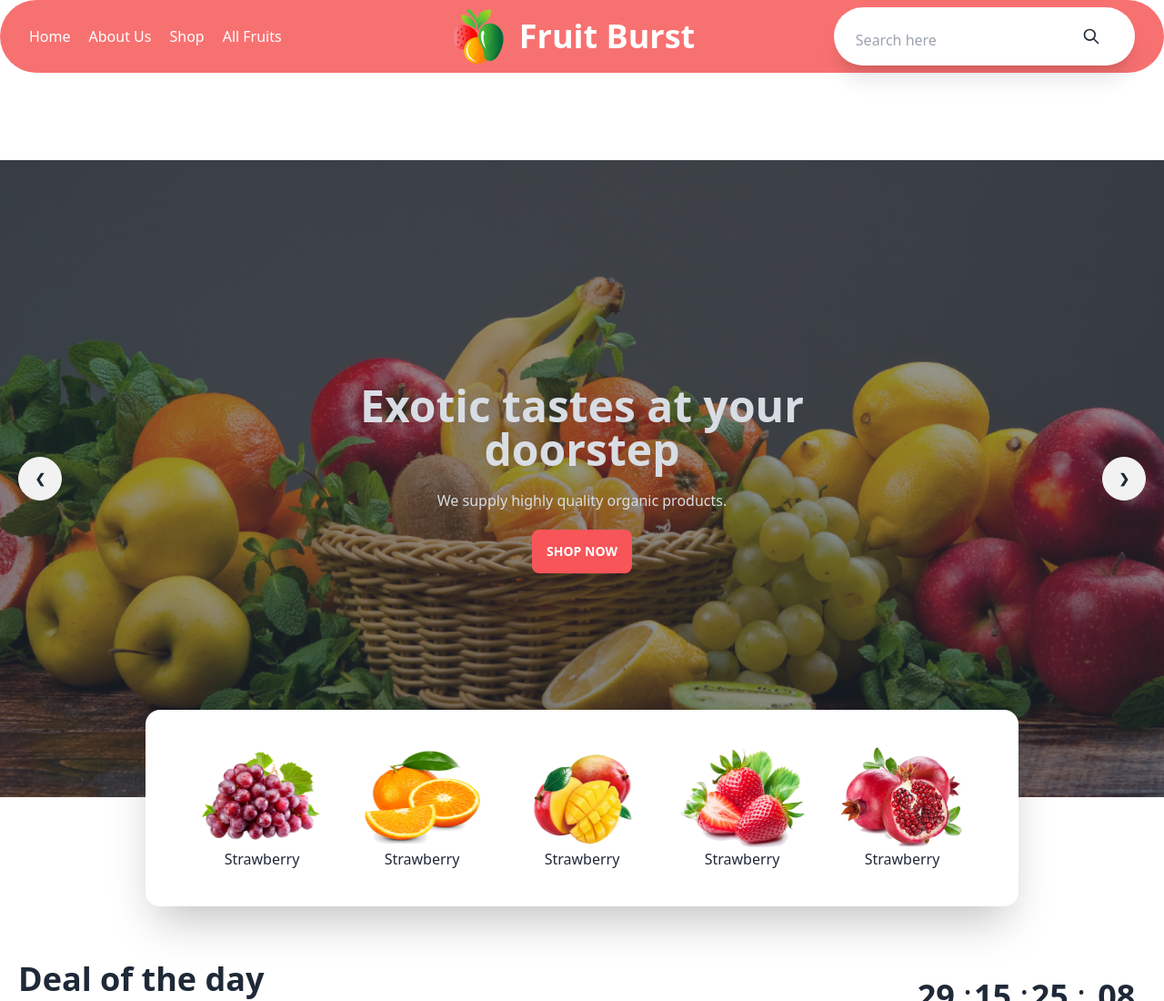
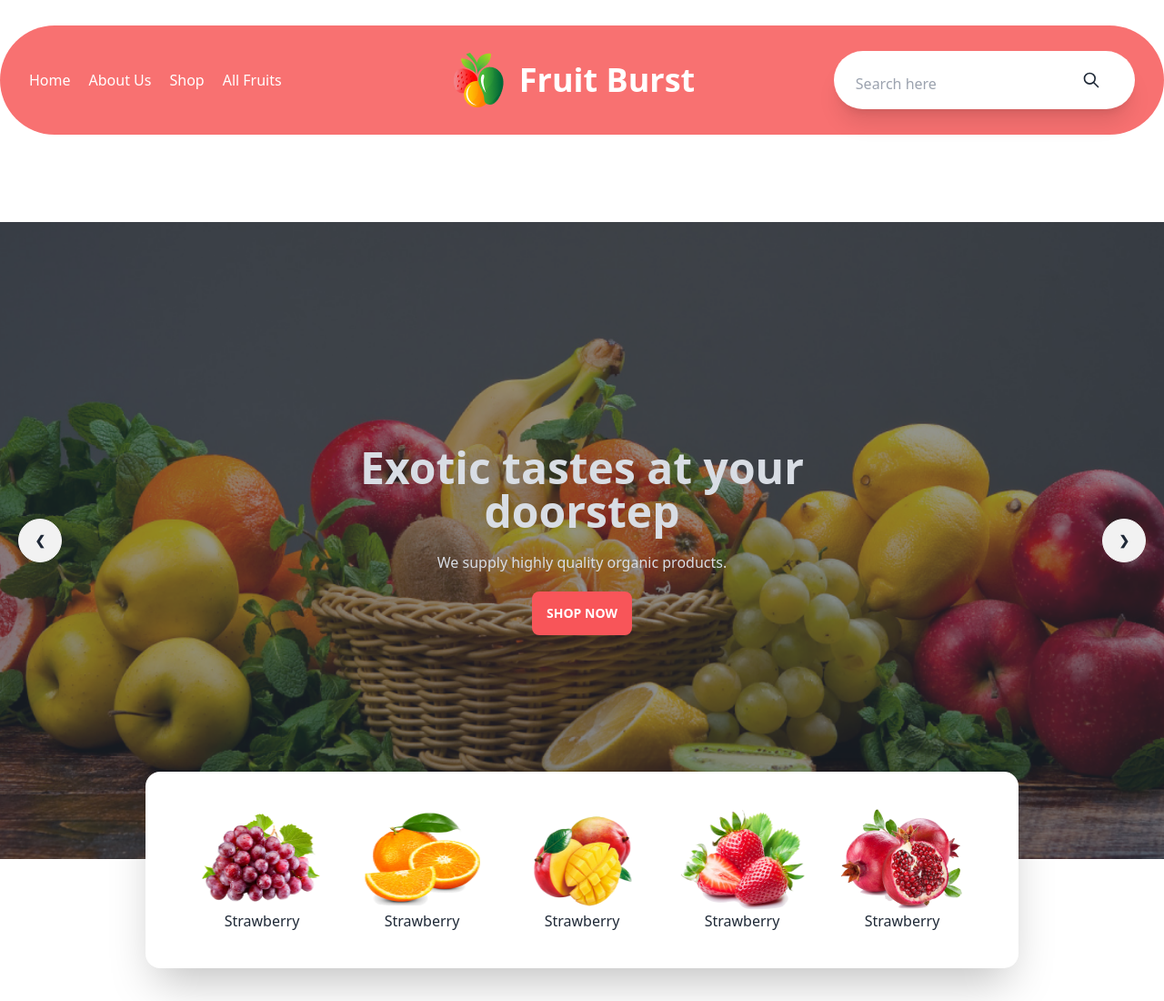
Before and after one commit to oliul12345/Sweet-Fruits-Zone, a plain HTML site: page index.html in a window 1280 px wide. Shown: the top 1100 px of the page at 91% size. Drawn offline with nearby package versions, Linux system fonts and the light colour scheme; grey boxes are pictures that could not be loaded.

Commit message:
header part style

```diff
--- a/index.html
+++ b/index.html
@@ -18,7 +18,7 @@
 
           <!--navbar /////////////////////// -->
 
-          <div class="navbar bg-red-400 px-8 rounded-full">
+          <div class="navbar bg-red-400 px-8 rounded-full mt-5 md:mt-7 py-5 md:py-7">
             <div class="navbar-start text-white">
               <div>
                 <div class="flex gap-5 list-none hidden md:inline-flex">
```
